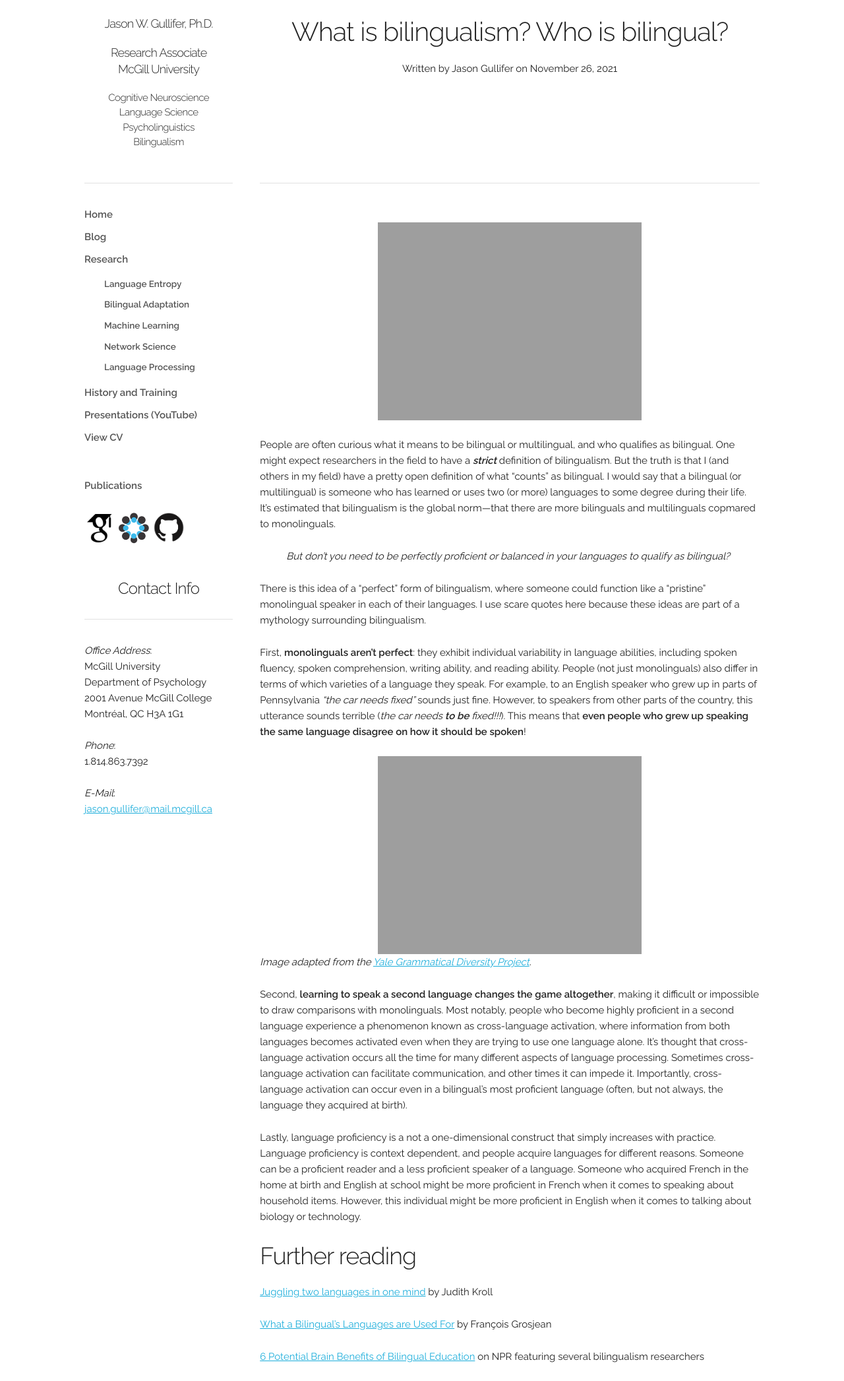
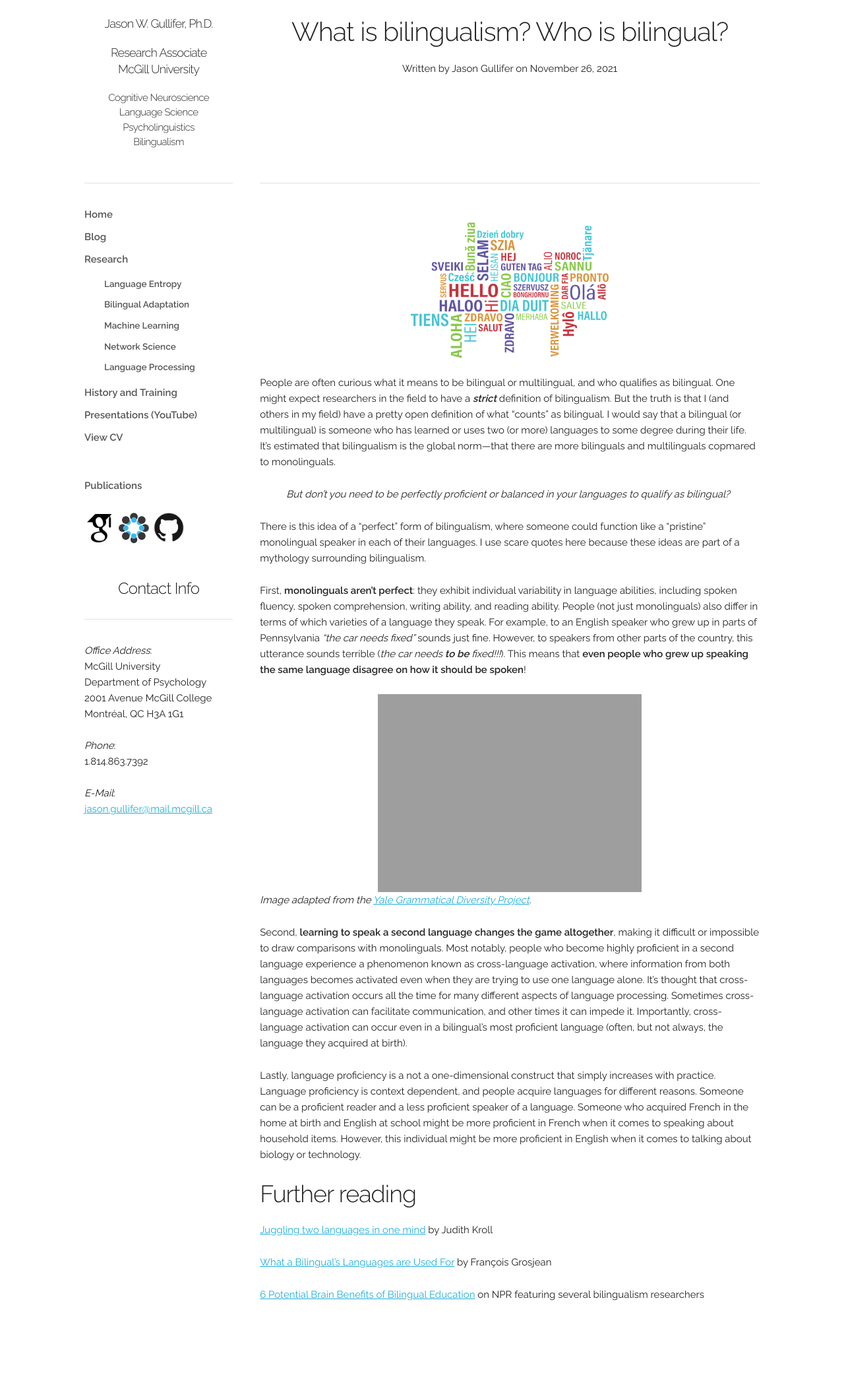
Before and after one commit to jasongullifer/jasongullifer.github.io, a Jekyll site: the page built from _posts/2021-11-26-what-is-bilingualism.md, in a window 1280 px wide. Shown: the whole page at 66% size. Built offline with Jekyll 4.4.1, drawn with Linux system fonts in a browser that asks for light colours; nearby versions of some CDN libraries; Markdown is read by kramdown in place of the engine named in the settings; comment, search, counter and statistics services are not loaded; after the commit the page ends 1999 px from its top, so only the background shows below that.

Commit message:
changed first image on blog to image tag

```diff
--- a/_posts/2021-11-26-what-is-bilingualism.md
+++ b/_posts/2021-11-26-what-is-bilingualism.md
@@ -4,7 +4,8 @@ author: Jason Gullifer
 tag: "defining bilingualism"
 layout: post
 ---
-![image of "hello" in many different languages](/images/blog/multilingual.png =300x "multilingualism!")
+
+<img src="/images/blog/multilingual.png" alt="image of 'hello' in many different languages" width="300">
 
 People are often curious what it means to be bilingual or multilingual, and who qualifies as bilingual. One might expect researchers in the field to have a ***strict*** definition of bilingualism. But the truth is that I (and others in my field) have a pretty open definition of what "counts" as bilingual. I would say that a bilingual (or multilingual) is someone who has learned or uses two (or more) languages to some degree during their life. It's estimated that bilingualism is the global norm&mdash;that there are more bilinguals and multilinguals copmared to monolinguals.
 
```
